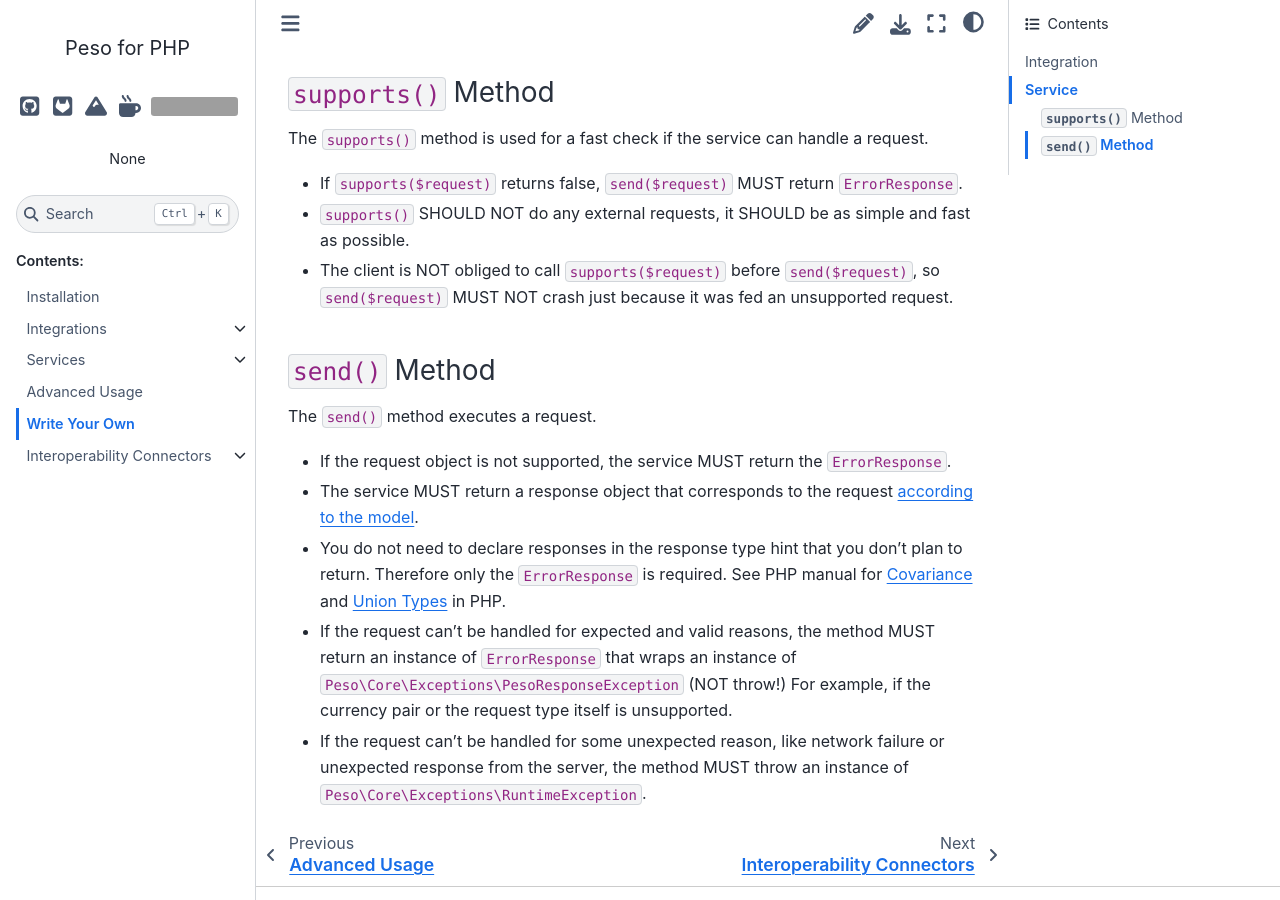
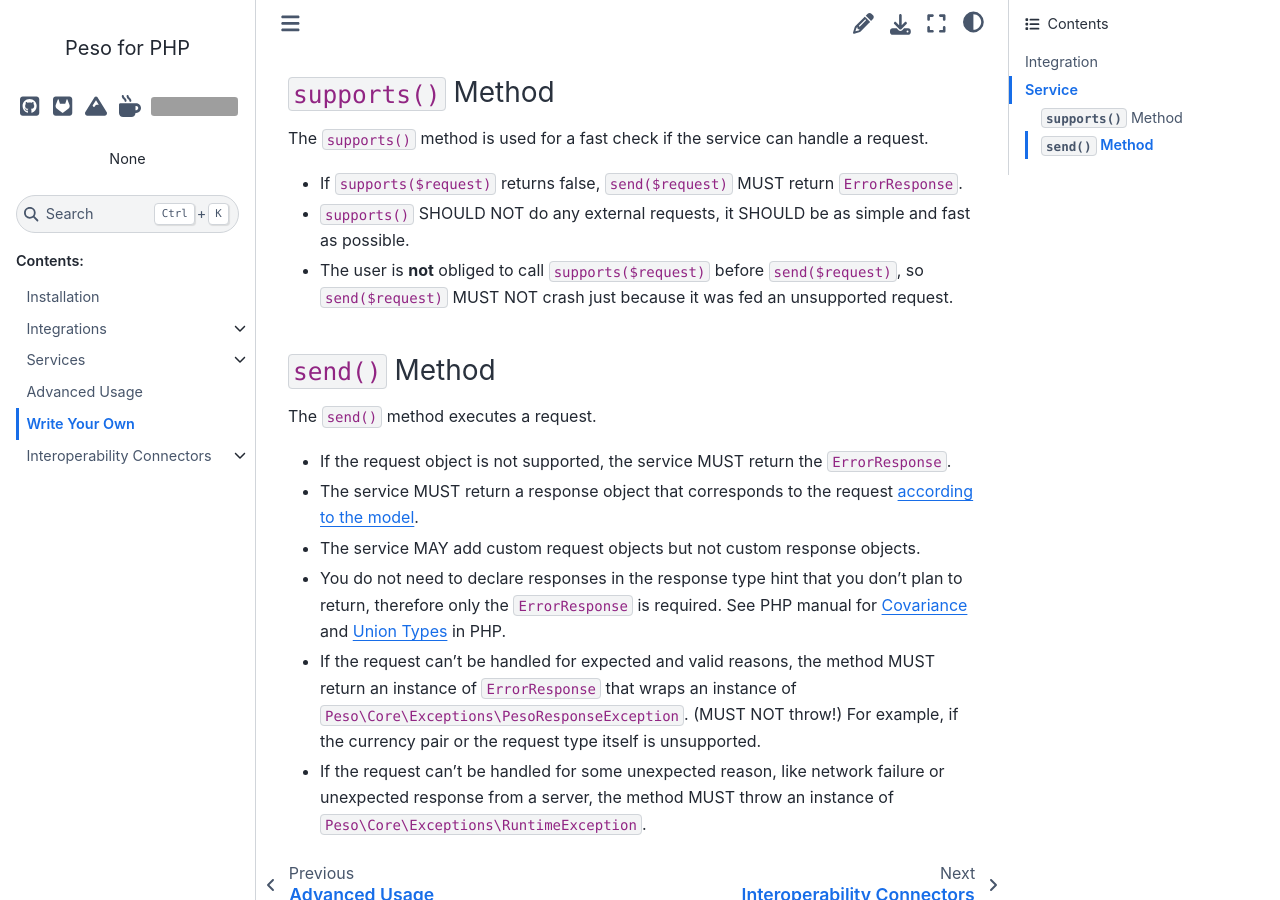
Before and after one commit to phpeso/doc, a Sphinx documentation site: the page built from source/extend.rst, in a window 1280 px wide and 900 px high, scrolled down 1117 px. Built offline with Sphinx 7.4.7 and the Sphinx Book theme 1.1.4, drawn with Linux system fonts in a browser that asks for light colours; grey boxes are pictures that could not be loaded.

Commit message:
Clarify about custom requests

```diff
--- a/source/extend.rst
+++ b/source/extend.rst
@@ -61,7 +61,7 @@ The ``supports()`` method is used for a fast check if the service can handle a r
 
 * If ``supports($request)`` returns false, ``send($request)`` MUST return ``ErrorResponse``.
 * ``supports()`` SHOULD NOT do any external requests, it SHOULD be as simple and fast as possible.
-* The client is NOT obliged to call ``supports($request)`` before ``send($request)``,
+* The user is **not** obliged to call ``supports($request)`` before ``send($request)``,
   so ``send($request)`` MUST NOT crash just because it was fed an unsupported request.
 
 ``send()`` Method
@@ -71,13 +71,14 @@ The ``send()`` method executes a request.
 
 * If the request object is not supported, the service MUST return the ``ErrorResponse``.
 * The service MUST return a response object that corresponds to the request :ref:`according to the model <model>`.
-* You do not need to declare responses in the response type hint that you don't plan to return.
-  Therefore only the ``ErrorResponse`` is required.
+* The service MAY add custom request objects but not custom response objects.
+* You do not need to declare responses in the response type hint that you don't plan to return,
+  therefore only the ``ErrorResponse`` is required.
   See PHP manual for Covariance_ and `Union Types`_ in PHP.
 * If the request can't be handled for expected and valid reasons, the method MUST return an instance of
-  ``ErrorResponse`` that wraps an instance of ``Peso\Core\Exceptions\PesoResponseException`` (NOT throw!)
+  ``ErrorResponse`` that wraps an instance of ``Peso\Core\Exceptions\PesoResponseException``. (MUST NOT throw!)
   For example, if the currency pair or the request type itself is unsupported.
-* If the request can't be handled for some unexpected reason, like network failure or unexpected response from the server,
+* If the request can't be handled for some unexpected reason, like network failure or unexpected response from a server,
   the method MUST throw an instance of ``Peso\Core\Exceptions\RuntimeException``.
 
 .. _Covariance: https://www.php.net/manual/en/language.oop5.variance.php
```
